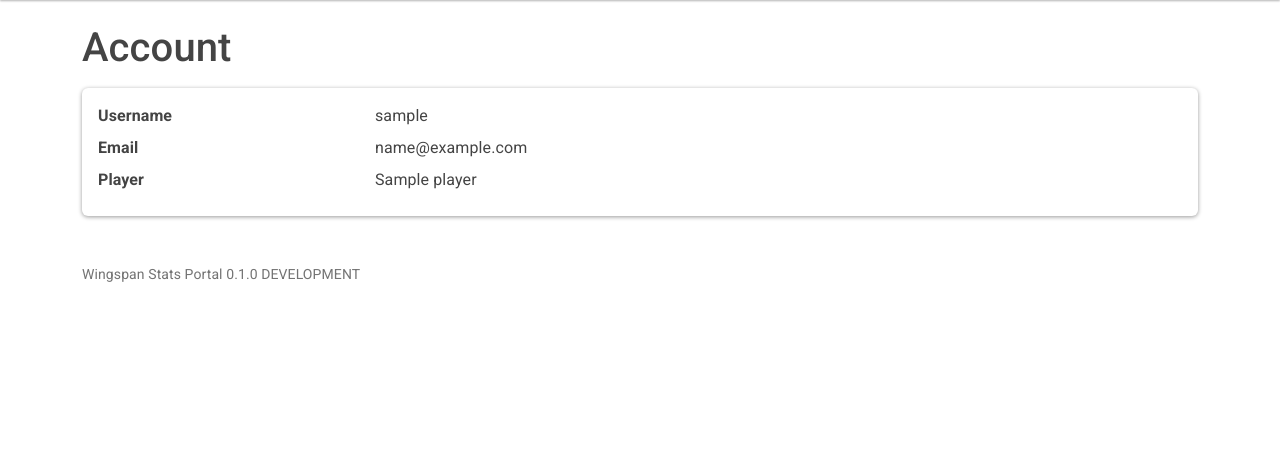
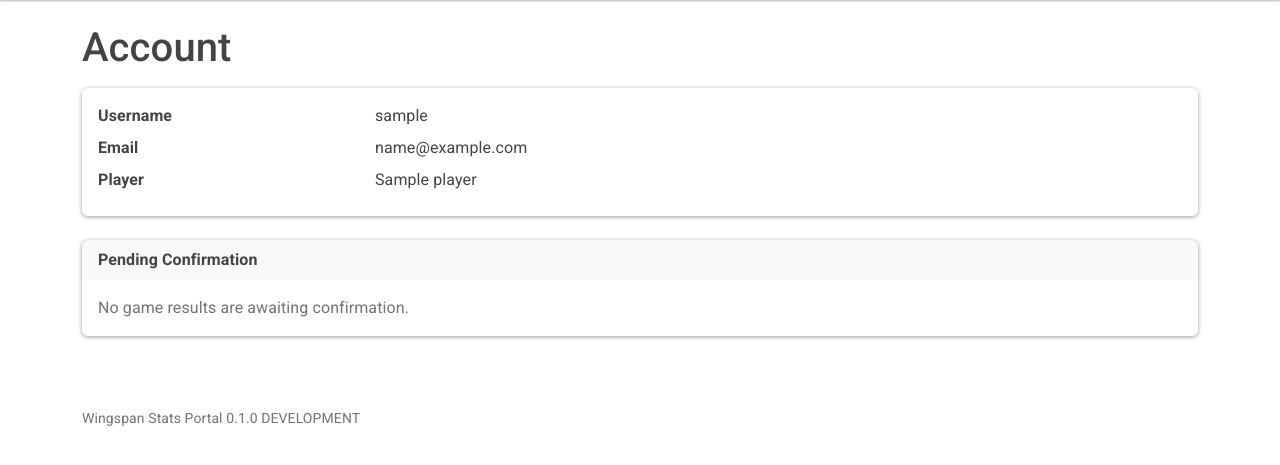
Before and after one commit to ndswecker/wingspan-stats-portal, a Django app: page /account/ in a window 1280 px wide. Shown: the part 85-550 px from the top of the page. Run offline with Django 5.2, Linux system fonts and the light colour scheme; a user stored in the database is signed in; tables that the repository leaves empty hold one stand-in row (values such as "Sample post"); some libraries are stand-ins or nearby versions.

Commit message:
Starting process of confirming results

```diff
--- a/app/portal/services/player_game_results.py
+++ b/app/portal/services/player_game_results.py
@@ -5,7 +5,7 @@ from enum import StrEnum
 
 from django.db.models import QuerySet
 
-from ..models import Game, Player
+from ..models import Game, Player, GameResult
 
 
 class GameOutcome(StrEnum):
@@ -418,3 +418,24 @@ def build_player_history_with_summary(
         daily_results=player_daily_results,
         summary=summary,
     )
+
+def select_pending_game_results(
+    *,
+    player: Player,
+):
+    pending_game_results = (
+        GameResult.objects.filter(
+            player=player,
+            is_confirmed=False,
+        )
+        .select_related(
+            "game",
+            "player",
+        )
+        .order_by(
+            "-game__date_played",
+            "-game_id",
+        )
+    )
+
+    return pending_game_results
--- a/app/portal/templates/portal/account.html
+++ b/app/portal/templates/portal/account.html
@@ -8,7 +8,7 @@ Account | Wingspan Stats Portal
 
 <h1 class="mb-3">Account</h1>
 
-<div class="card">
+<div class="card mb-4">
     <div class="card-body">
         <dl class="row mb-0">
             <dt class="col-sm-3">Username</dt>
@@ -35,4 +35,59 @@ Account | Wingspan Stats Portal
     </div>
 </div>
 
+<div class="card mb-4">
+
+    <div class="card-header">
+        <strong>Pending Confirmation</strong>
+    </div>
+
+    <div class="card-body">
+
+        {% if pending_game_results %}
+
+            <div class="list-group list-group-flush">
+
+                {% for result in pending_game_results %}
+
+                    <div class="list-group-item px-0">
+
+                        <div class="d-flex justify-content-between align-items-center">
+
+                            <div>
+                                <div class="text-muted small">
+                                    {{ result.game.date_played|date:"F j, Y" }}
+                                </div>
+
+                                <div class="fw-bold">
+                                    Score: {{ result.score }}
+                                </div>
+                            </div>
+
+                            <a
+                                class="btn btn-outline-primary btn-sm"
+                                href="{% url 'portal:game-detail' result.game.pk %}"
+                            >
+                                View Game
+                            </a>
+
+                        </div>
+
+                    </div>
+
+                {% endfor %}
+
+            </div>
+
+        {% else %}
+
+            <p class="text-muted mb-0">
+                No game results are awaiting confirmation.
+            </p>
+
+        {% endif %}
+
+    </div>
+
+</div>
+
 {% endblock %}
--- a/app/portal/views.py
+++ b/app/portal/views.py
@@ -58,7 +58,10 @@ from .services.registration import (
     PlayerNameUnavailableError,
 )
 
-from .services.player_game_results import build_player_history_with_summary
+from .services.player_game_results import (
+    build_player_history_with_summary,
+    select_pending_game_results,
+)
 from .services.player_game_history_comparison import build_player_history_comparison
 
 from .permissions import can_manage_game
@@ -246,8 +249,14 @@ def game_detail(request, pk):
         pk=pk,
     )
 
+    user_can_manage_game = can_manage_game(
+        request.user,
+        game,
+    )
+
     context = {
         "game": game,
+        "user_can_manage_game": user_can_manage_game,
     }
 
     return render(
@@ -481,10 +490,22 @@ def player_score_trends(request):
 
 @login_required
 def account(request):
-    player = getattr(request.user, "player", None)
+    player = getattr(
+        request.user,
+        "player",
+        None,
+    )
+
+    pending_game_results = []
+
+    if player is not None:
+        pending_game_results = select_pending_game_results(
+            player=player,
+        )
 
     context = {
         "player": player,
+        "pending_game_results": pending_game_results,
     }
 
     return render(
```
Also changed, not shown: app/portal/templates/portal/game_detail.html (+10 -2 lines).
